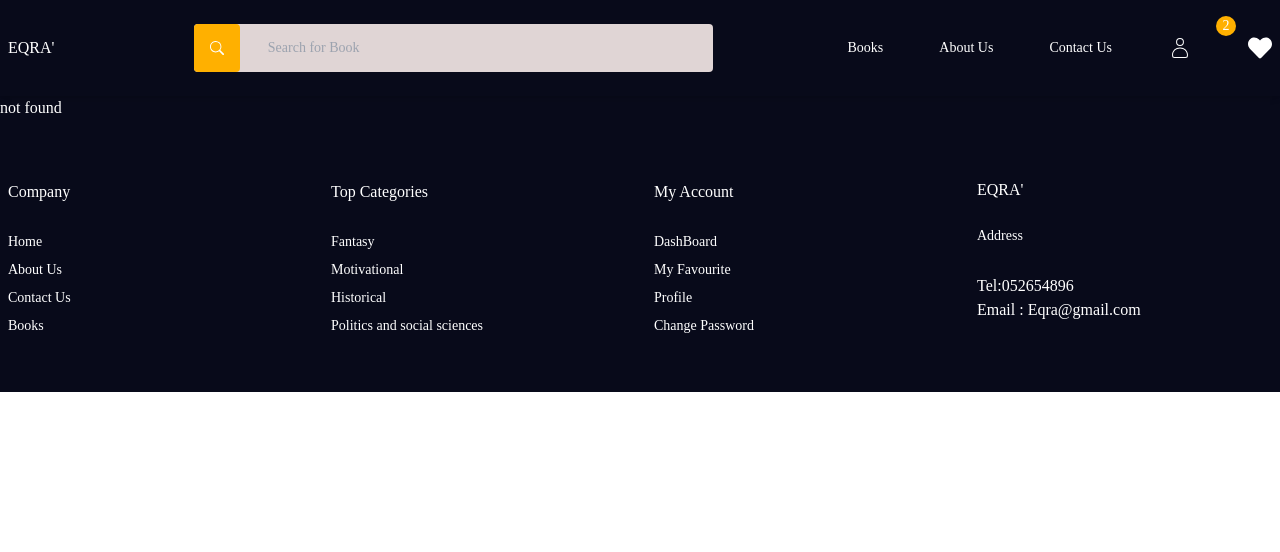
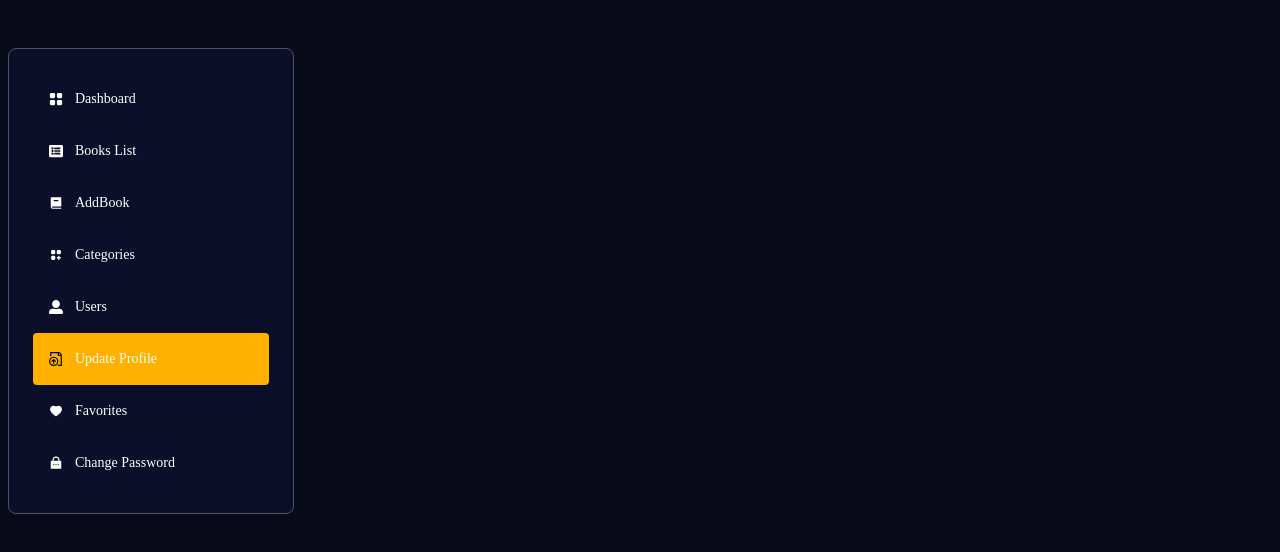
Before and after one commit to daniahih/iqraa-app, a React (Create React App) app in the folder client/: page /profile in a window 1280 px wide. Shown: the top 552 px of the page. Built offline with nearby package versions, Linux system fonts and the light colour scheme.

Commit message:
start working at admin page

```diff
--- a/client/src/App.js
+++ b/client/src/App.js
@@ -10,6 +10,7 @@ import BooksPage from "./screens/Books";
 import SingleBook from "./screens/singleBook";
 import Login from "./screens/Login";
 import Register from "./screens/Register";
+import Profile from "./screens/Dashboard/Profile";
 const Router = createBrowserRouter([
   {
     path: "/",
@@ -45,6 +46,10 @@ const Router = createBrowserRouter([
       },
     ],
   },
+  {
+    path: "/profile",
+    element: <Profile />,
+  },
 ]);
 
 function App() {
--- a/client/src/screens/Dashboard/Profile.js
+++ b/client/src/screens/Dashboard/Profile.js
@@ -0,0 +1,12 @@
+import React from "react";
+import SideBar from "./SideBar";
+
+function Profile() {
+  return (
+    <div className="bg-main">
+      <SideBar></SideBar>
+    </div>
+  );
+}
+
+export default Profile;
--- a/client/src/screens/Dashboard/SideBar.js
+++ b/client/src/screens/Dashboard/SideBar.js
@@ -0,0 +1,77 @@
+import React from "react";
+import { BsFillGridFill } from "react-icons/bs";
+import { FaListAlt, FaUserAlt } from "react-icons/fa";
+import { RiBook2Fill, RiLockPasswordFill } from "react-icons/ri";
+import { HiViewGridAdd } from "react-icons/hi";
+import { GrDocumentUpdate } from "react-icons/gr";
+import { AiFillHeart } from "react-icons/ai";
+import { NavLink } from "react-router-dom";
+import { LinkIcon } from "@heroicons/react/solid";
+
+function SideBar({ children }) {
+  const SideLinks = [
+    {
+      name: "Dashboard",
+      link: "/dashboard",
+      icon: BsFillGridFill,
+    },
+    {
+      name: "Books List ",
+      link: "/bookslist",
+      icon: FaListAlt,
+    },
+    {
+      name: "AddBook",
+      link: "/addbook",
+      icon: RiBook2Fill,
+    },
+    {
+      name: "Categories ",
+      link: "/categories",
+      icon: HiViewGridAdd,
+    },
+    {
+      name: "Users",
+      link: "/users",
+      icon: FaUserAlt,
+    },
+    {
+      name: "Update Profile  ",
+      link: "/profile",
+      icon: GrDocumentUpdate,
+    },
+    {
+      name: "Favorites ",
+      link: "/favourite",
+      icon: AiFillHeart,
+    },
+    {
+      name: "Change Password   ",
+      link: "/password",
+      icon: RiLockPasswordFill,
+    },
+  ];
+  const active = "bg-star text-white";
+  const hover = "hover:text-white  hover:bg-main";
+  const inActive =
+    "rounded font-meduim text-sm transitions flex gap-3 items-center p-4 ";
+  const Hover = ({ isActive }) =>
+    isActive ? `${active} ${inActive}` : `${inActive} ${hover}`;
+
+  return (
+    <div className="min-h-screen container mx-auto px-2 ">
+      <div className="xl:grid grid-cols-8 gap-10 items-start md:py-12 py-6 ">
+        <div className=" col-span-2 sticky bg-dry border border-border p-6 rounded-lg xl:mb-0 mb-5 text-white ">
+          {SideLinks.map((link, index) => (
+            <NavLink to={link.link} key={index} className={Hover}>
+              <link.icon />
+              <p className="text-white"> {link.name}</p>
+            </NavLink>
+          ))}
+        </div>
+        <div className="col-span-6 rounded-md bg-dry border-border text-white"></div>
+      </div>
+    </div>
+  );
+}
+export default SideBar;
```
